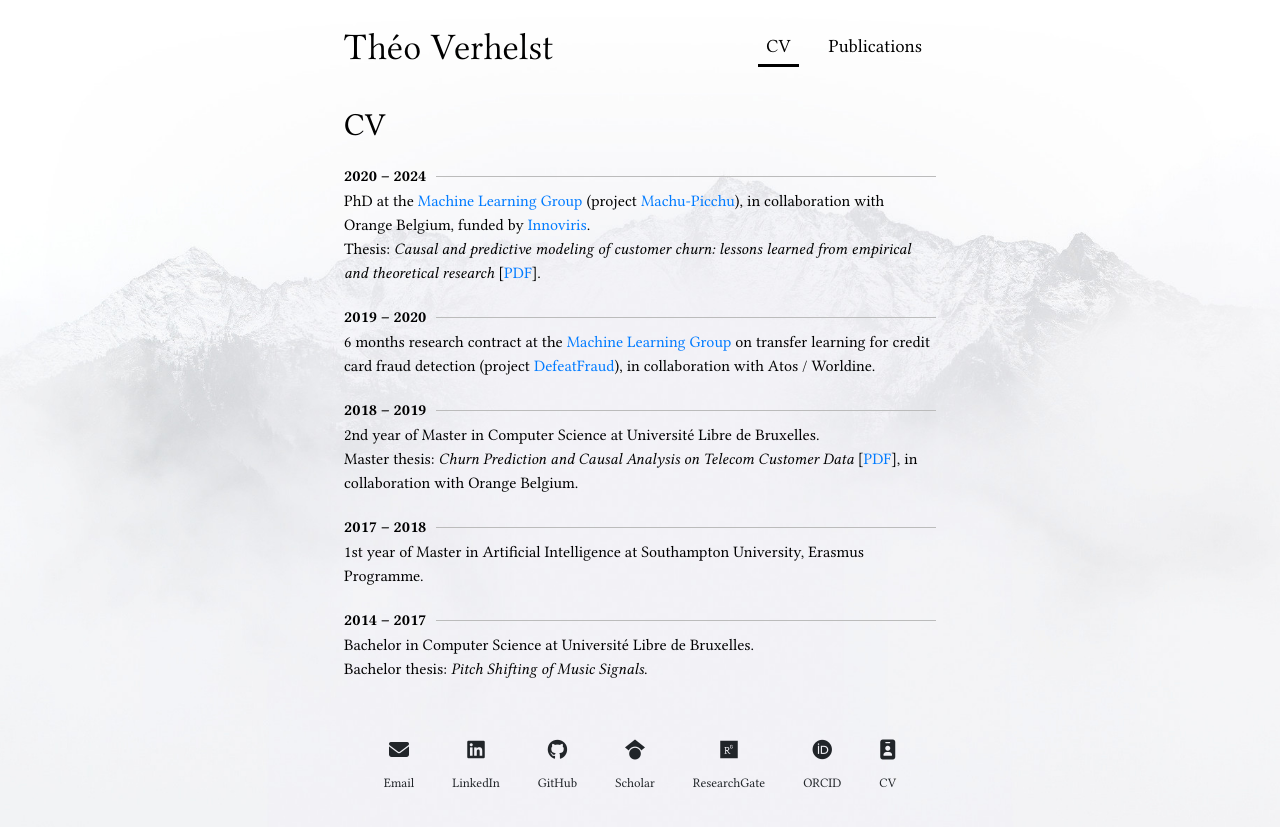
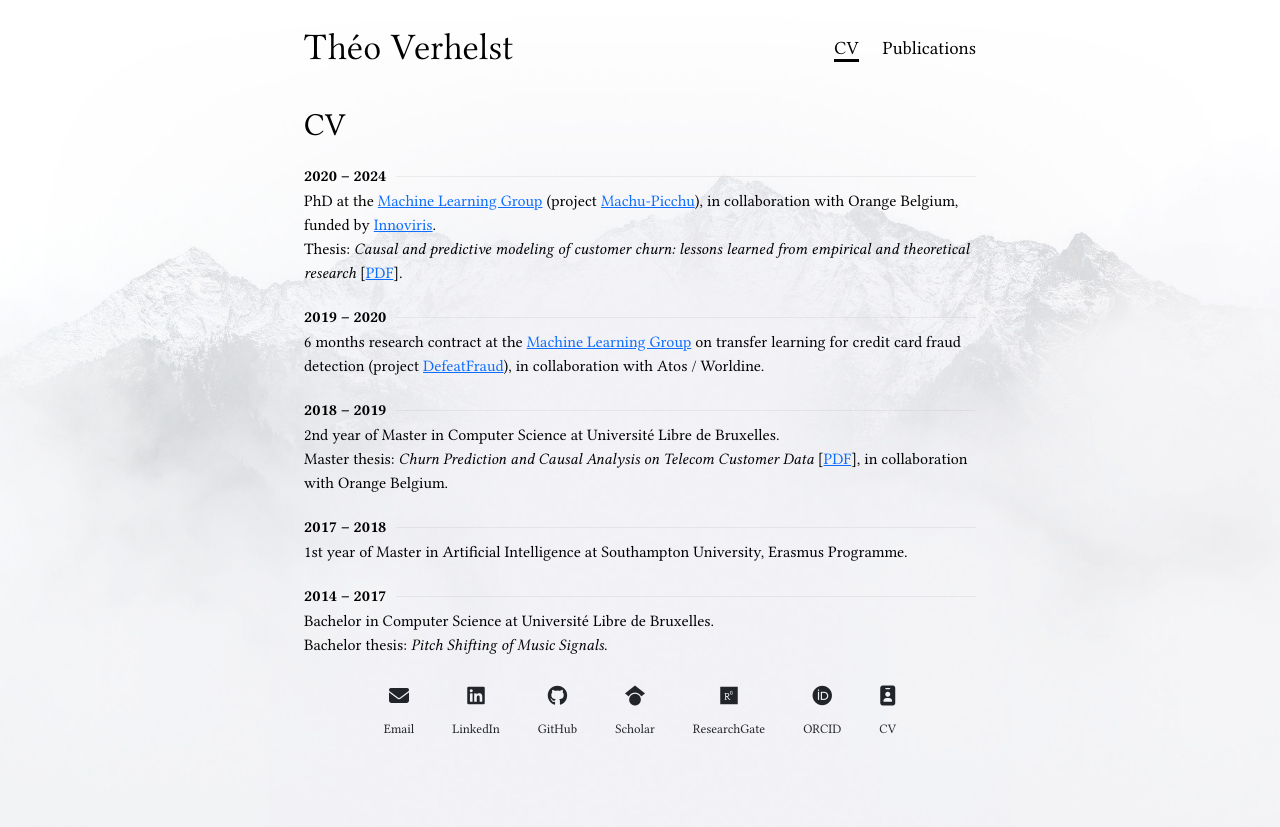
Before and after one commit to TheoVerhelst/theoverhelst.com, a Jekyll site: the page built from cv.html, in a window 1280 px wide. Shown: the top 827 px of the page. Built offline with Jekyll 4.4.1, drawn with Linux system fonts in a browser that asks for light colours; nearby versions of some CDN libraries; some web fonts are replaced.

Commit message:
Update to Bootstrap 5, improve menu on small screens

```diff
--- a/CNAME
+++ b/CNAME
@@ -1 +1 @@
-theoverhelst.com
+gittheoverhelst.com
--- a/_includes/head.html
+++ b/_includes/head.html
@@ -1,10 +1,7 @@
 <head>
   <meta charset="utf-8">
-  <meta name="viewport" content="width=device-width, initial-scale=1, shrink-to-fit=no">
+  <meta name="viewport" content="width=device-width, initial-scale=1">
   <title>Théo Verhelst - {{ page.title }}</title>
-
-  <link rel="stylesheet" href="https://stackpath.bootstrapcdn.com/bootstrap/4.3.1/css/bootstrap.min.css" integrity="sha384-ggOyR0iXCbMQv3Xipma34MD+dH/1fQ784/j6cY/iJTQUOhcWr7x9JvoRxT2MZw1T" crossorigin="anonymous">
-  <script src="https://cdn.jsdelivr.net/npm/bootstrap@5.3.3/dist/js/bootstrap.bundle.min.js"></script>
-  <link href="/assets/css/style.css" rel="stylesheet">
-  <script src="https://kit.fontawesome.com/af340075b8.js" crossorigin="anonymous"></script>
+  <link href="https://cdn.jsdelivr.net/npm/bootstrap@5.3.3/dist/css/bootstrap.min.css" rel="stylesheet" integrity="sha384-QWTKZyjpPEjISv5WaRU9OFeRpok6YctnYmDr5pNlyT2bRjXh0JMhjY6hW+ALEwIH" crossorigin="anonymous">
+  <link rel="stylesheet" href="/assets/css/style.css">
 </head>
--- a/_includes/header.html
+++ b/_includes/header.html
@@ -1,12 +1,15 @@
 <header>
-  <nav class="navbar navbar-expand-sm">
-    <div class="container-fluid">
-      <div class="navbar-nav">
-        <a class="navbar-brand" href="/">Théo Verhelst</a>
+  <!-- The navbar class from Bootstrap is a mess, couldn't get buttons to wrap with it !-->
+  <nav class="container-fluid text-center menu">
+    <div class="row align-items-center">
+      <div class="col-sm-auto">
+        <a class="menu-brand" href="/">Théo Verhelst</a>
       </div>
-      <div class="navbar-nav">
-        <a class="nav-link{% if page.url == "/cv/" %} active{% endif %}" href="/cv/">CV</a>
-        <a class="nav-link{% if page.url == "/publications/" %} active{% endif %}" href="/publications/">Publications</a>
+      <div class="col-sm-auto ms-auto">
+        <a class="menu-link{% if page.url == "/cv/" %} active{% endif %}" href="/cv/">CV</a>
+      </div>
+      <div class="col-sm-auto">
+        <a class="menu-link{% if page.url == "/publications/" %} active{% endif %}" href="/publications/">Publications</a>
       </div>
     </div>
   </nav>
--- a/_layouts/base.html
+++ b/_layouts/base.html
@@ -5,6 +5,8 @@
 
   <body>
     {{ content }}
+    <script src="https://cdn.jsdelivr.net/npm/bootstrap@5.3.3/dist/js/bootstrap.bundle.min.js" integrity="sha384-YvpcrYf0tY3lHB60NNkmXc5s9fDVZLESaAA55NDzOxhy9GkcIdslK1eN7N6jIeHz" crossorigin="anonymous"></script>
+    <script src="https://kit.fontawesome.com/af340075b8.js" crossorigin="anonymous"></script>
   </body>
 
 </html>
--- a/_layouts/landing.html
+++ b/_layouts/landing.html
@@ -2,8 +2,8 @@
 layout: base
 ---
 
-<div class="bd-placeholder-img d-flex mx-auto flex-column">
-  <div class="main-wrapper d-flex mx-auto flex-column">
+<div id="bd-placeholder-img">
+  <div id="main-wrapper">
     {%- include header.html -%}
     <main role="main">
       {{ content }}
--- a/_layouts/page.html
+++ b/_layouts/page.html
@@ -2,8 +2,8 @@
 layout: base
 ---
 
-<div class="bd-placeholder-img-white">
-  <div class="main-wrapper d-flex mx-auto flex-column">
+<div id="bd-placeholder-img-white">
+  <div id="main-wrapper">
     {%- include header.html -%}
     <main role="main">
       {{ content }}
--- a/_sass/main.scss
+++ b/_sass/main.scss
@@ -2,45 +2,36 @@
 
 @import url("/assets/css/libertinus.css");
 
-
-$font-stack: "Libertinus Serif", serif;
-
 html, body {
-    font-family: $font-stack;
+    font-family: "Libertinus Serif", serif;;
     color: #000;
+    background-color: #f4f4f6;
     height: 100%;
-    background-color: #f4f4f6;
 }
 
 body {
-    display: -ms-flexbox;
-    display: flex;
+  display:-ms-flexbox;
+  display:flex
 }
 
-.bd-placeholder-img {
-    background-image: url("/assets/images/bg.jpg");
+#bd-placeholder-img, #bd-placeholder-img-white {
     background-repeat: no-repeat;
     background-size: cover;
     background-position: center center;
-    width:100%;
+    width: 100%;
 }
 
-.bd-placeholder-img-white {
-    background-image: url("../images/bg_white.jpg");
-    background-repeat: no-repeat;
-    background-size: cover;
-    background-position: center center;
-    width:100%;
+#bd-placeholder-img {
+    background-image: url("/assets/images/bg.jpg");
 }
 
-.main-wrapper {
-    max-width: 42em;
-    min-height: 100%;
-    padding: 20px 40px;
+#bd-placeholder-img-white {
+    background-image: url("/assets/images/bg_white.jpg");
 }
 
-main {
-    padding: 30px 0px;
+#main-wrapper {
+  max-width: 672px;
+  margin: auto;
 }
 
 h1, h2 {
@@ -51,52 +42,42 @@
 
 /* Navigation bar */
 
-.navbar {
-  padding: 0;
-
-  .container-fluid {
-    padding: 0;
+.menu {
+  padding: 20px 0 30px 0;
 }
 
-  .navbar-brand {
+.menu .menu-brand {
+    text-decoration: none;
     font-family: "Libertinus Display", Times, serif;
     font-size: 28pt;
     color: black;
-    text-align: center;
-    padding: 0;
 }
 
-  .nav-link {
-      padding: .2rem 0px;
-      margin: 0px 6px;
+.menu .menu-link {
+    text-decoration: none;
     font-size: 14pt;
     color: black;
     background-color: transparent;
     border-bottom: .2rem solid transparent;
 }
 
-  .nav-link + .nav-link {
-      margin-left: 1rem;
-  }
-
-  .nav-link:hover,
-  .nav-link:focus {
+.menu .menu-link:hover,
+.menu .menu-link:focus {
     border-bottom-color: rgba(0, 0, 0, .25);
 }
 
-  .active {
+.menu .active {
     color: black;
     border-bottom-color: black;
-  }
 }
 
 /* Footer */
 footer {
     text-align: center;
+}
 
-    .social-text {
+footer .social-text {
     font-size: small;
-    }
 }
 
 
@@ -116,6 +97,7 @@
 
 
 /* CV list items */
+
 #cv-list dt {
   margin-top: 20px;
   margin-bottom: -8px;
```
Lines whose indentation alone changed are shown as unchanged.
